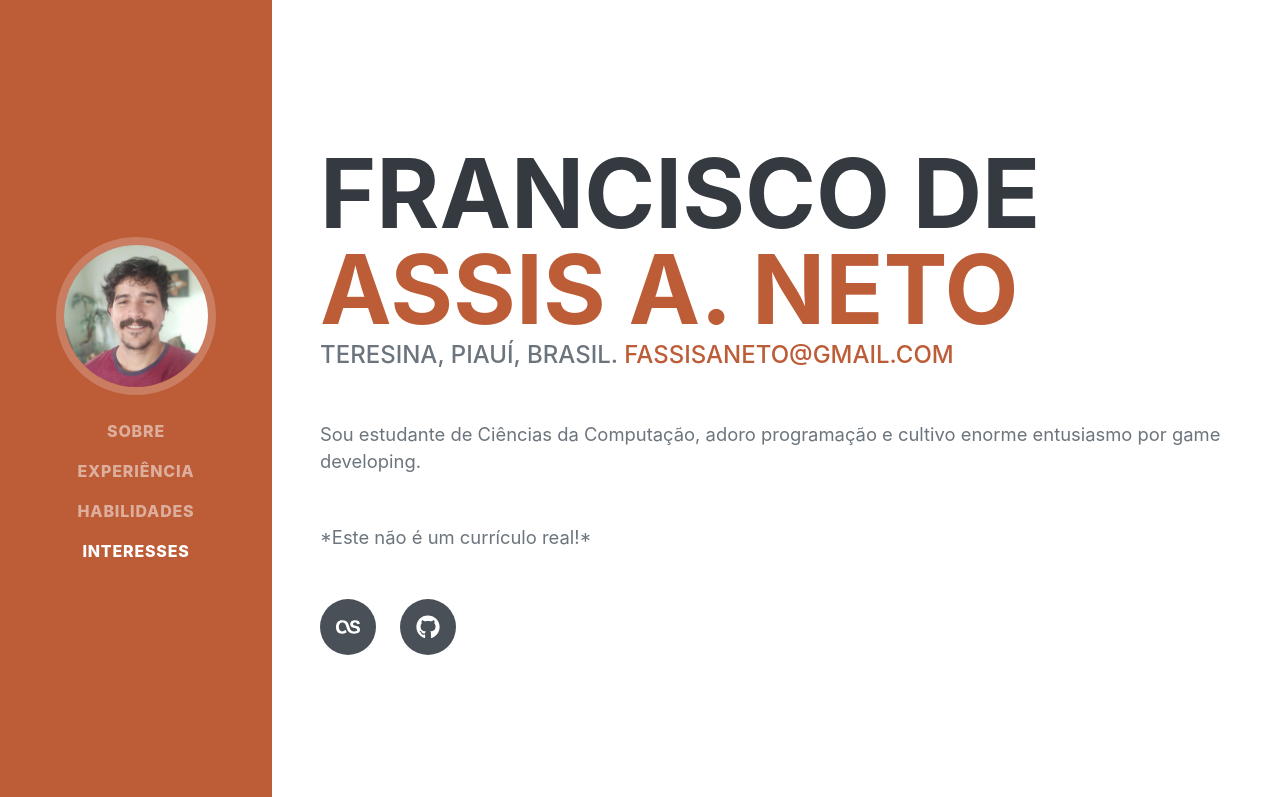
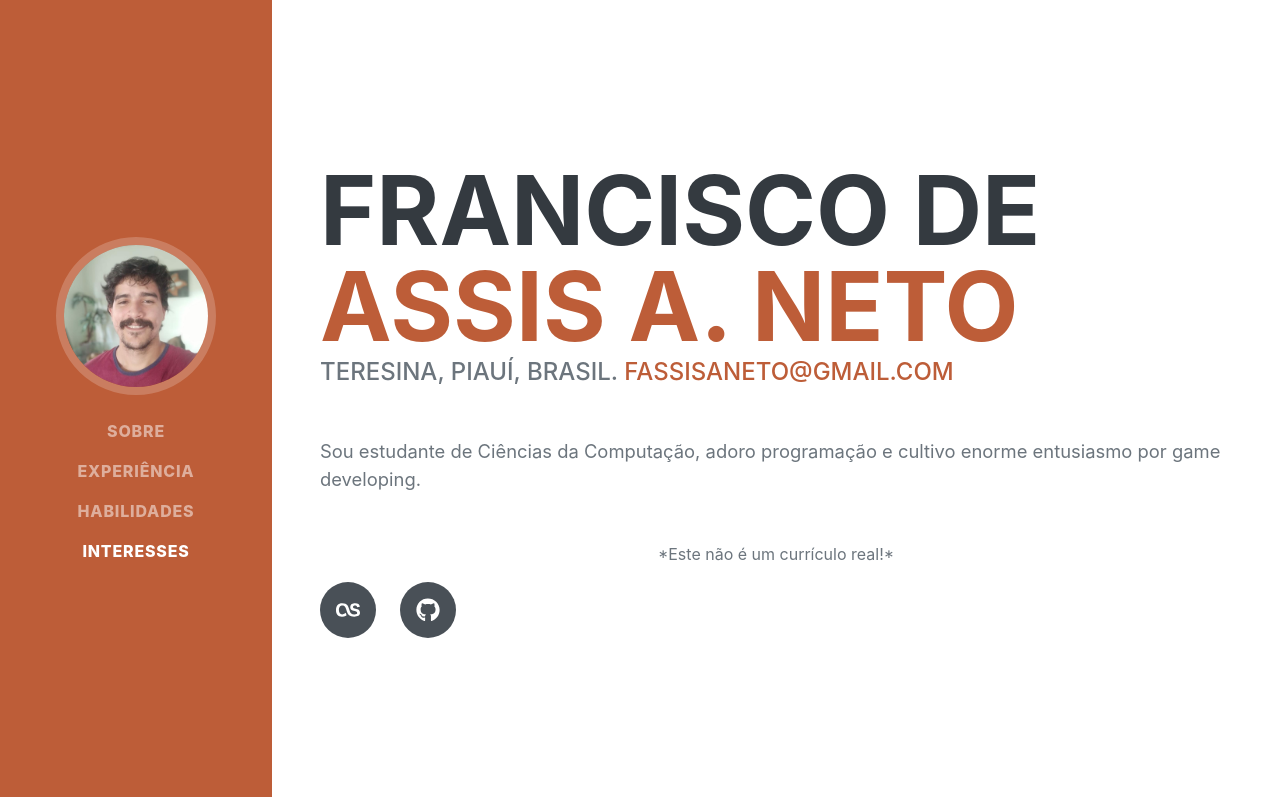
Before and after one commit to acianeta/atvcurriculo, a plain HTML site: page index.html in a window 1280 px wide. Shown: the top 797 px of the page. Drawn offline with nearby package versions, Linux system fonts and the light colour scheme; a web font is replaced by a local one.

Commit message:
Update index.html

```diff
--- a/index.html
+++ b/index.html
@@ -38,7 +38,7 @@
                     <h1 class="mb-0">Francisco de <span class="text-primary">Assis A. Neto</span></h1>
                     <div class="subheading mb-5">Teresina, Piauí, Brasil. <a href="mailto:name@email.com">fassisaneto@gmail.com</a></div>
                     <p class="lead mb-5">Sou estudante de Ciências da Computação, adoro programação e cultivo enorme entusiasmo por game developing.</p>
-                    <p class="lead mb-5" "text-center">*Este não é um currículo real!*</p>
+                    <p class="text-center">*Este não é um currículo real!*</p> </p>
                     <div class="social-icons">
                         <a class="social-icon" href="https://last.fm/user/assisdocaralho"><i class="fab fa-lastfm"></i></a><a class="social-icon" href="https://github.com/acianeta/atvcurriculo.git"><i class="fab fa-github"></i></a>
                     </div>
```
